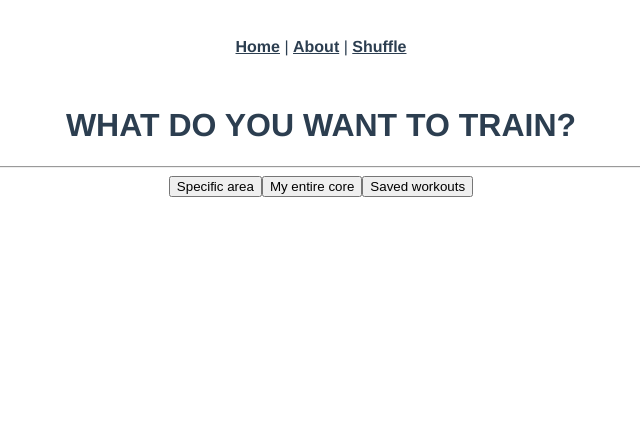
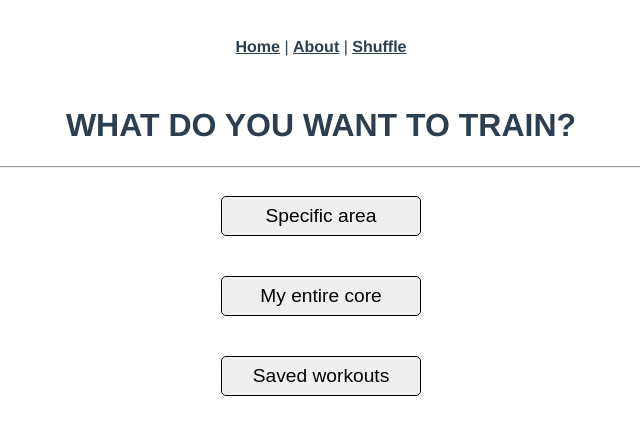
Before and after one commit to platzi/curso-arquitecturas-css-proyecto-5, a Vue app: page /#/workout in a window 1280 px wide. Shown: the top 434 px of the page, without its empty margins (319-959 px from the left). Built offline with nearby package versions, Linux system fonts and the light colour scheme.

Commit message:
estilos un poco mejorados

```diff
--- a/src/components/buttons/ButtonImage.vue
+++ b/src/components/buttons/ButtonImage.vue
@@ -40,4 +40,23 @@ export default {
 img {
   max-width: 100px;
 }
+
+button {
+  border-radius: 20px;
+
+  &:hover {
+    cursor: pointer;
+  }
+
+  /*animation when click on button*/
+  &:active {
+    transform: scale(0.95);
+  }
+}
+
+span {
+  display: block;
+  margin-top: 10px;
+  font-size: 1.5rem;
+}
 </style>
--- a/src/components/buttons/TrainingButton.vue
+++ b/src/components/buttons/TrainingButton.vue
@@ -27,6 +27,23 @@ export default {
 }
 </script>
 
-<style>
+<style lang="scss" scoped>
+button {
+  margin: 20px 0;
+  font-size: 1.2rem;
+  border: 1px solid black;
+  border-radius: 5px;
+  padding: 8px 20px;
+  width: 200px;
 
+  &:hover {
+    cursor: pointer;
+  }
+
+  &:active {
+    color: #fff;
+    background-color: #00bcd4;
+    transform: scale(0.95);
+  }
+}
 </style>
--- a/src/components/levels/Level.vue
+++ b/src/components/levels/Level.vue
@@ -1,11 +1,11 @@
 <template>
-  <section>
-    <button @click="previousLevel"> - </button>
-    <img :src="dumbellImage" alt="dumbbell">
-    <small>{{ level }}</small>
-    <button @click="nextLevel"> + </button>
+  <section class="level">
+    <button @click="previousLevel" class="lower"> - </button>
+    <img :src="dumbellImage" alt="dumbbell" class="image">
+    <small class="info">{{ level }}</small>
+    <button @click="nextLevel" class="higher"> + </button>
   </section>
-  <section>
+  <section class="info">
     <h3>{{ title }}</h3>
     <p>{{ description }}</p>
   </section>
@@ -115,4 +115,58 @@ export default {
 img {
   max-width: 100px;
 }
+
+.level {
+  display: grid;
+  max-width: fit-content;
+  align-items: center;
+  grid-template-areas: "buttonLower image buttonHigher"
+                      ". info .";
+
+  & .higher {
+    grid-area: buttonHigher;
+  }
+  & .lower {
+    grid-area: buttonLower;
+  }
+  & .image {
+    grid-area: image;
+  }
+  & .info {
+    grid-area: info;
+  }
+
+  & .lower {
+    margin-right: 20px;
+  }
+
+  & .higher {
+    margin-left: 20px;
+  }
+}
+
+button {
+  height: fit-content;
+  margin: 20px 0;
+  font-size: 1.2rem;
+  border: 1px solid black;
+  border-radius: 5px;
+  padding: 8px 20px;
+  width: fit-content;
+
+  &:hover {
+    cursor: pointer;
+  }
+
+  &:active {
+    color: #fff;
+    background-color: #00bcd4;
+    transform: scale(0.95);
+  }
+}
+
+.info {
+  margin-top: 20px;
+  font-size: 1.2rem;
+}
 </style>
--- a/src/components/modal/Modal.vue
+++ b/src/components/modal/Modal.vue
@@ -11,19 +11,23 @@
         <TrainingButton
           text="Specific area"
           @nextStep="specificArea"
+          class="trainingButton"
         />
         <TrainingButton
           text="My entire core"
           @nextStep="nextSlide"
+          class="trainingButton"
           @click="allSelected"
         />
         <TrainingButton
           text="Saved workouts"
           @nextStep="favorites"
+          class="trainingButton"
         />
       </div>
       <div v-else-if="secondSlide" class="secondSlide">
         <h2>Note: Bodyweight is always selected</h2>
+        <div class="options">
           <Option
             v-for="(option, index) in options"
             :key="index"
@@ -32,6 +36,7 @@
             :text="option.text"
             @select="emitIndexOption(index)"
           />
+        </div>
         <NextShuffle text="Next" @click="lastSlide" />
       </div>
       <div v-else-if="thirdSlide" class="thirdSlide">
@@ -207,4 +212,43 @@ export default {
 </script>
 
 <style lang="scss" scoped>
+.firstSlide,
+.thirdSlide {
+  display: flex;
+  flex-direction: column;
+  align-items: center;
+  justify-content: center;
+}
+
+button {
+  margin: 20px 0;
+  font-size: 1.2rem;
+  border: 1px solid black;
+  border-radius: 5px;
+  padding: 8px 20px;
+  width: 200px;
+
+  &:hover {
+    cursor: pointer;
+  }
+
+  &:active {
+    color: #fff;
+    background-color: #00bcd4;
+    transform: scale(0.95);
+  }
+}
+
+.secondSlide .options {
+  display: grid;
+  grid-template-columns: repeat(3, 1fr);
+}
+
+.fourthSlide {
+  display: flex;
+  flex-direction: column;
+  align-items: center;
+  justify-content: center;
+}
+
 </style>
--- a/src/components/options/Option.vue
+++ b/src/components/options/Option.vue
@@ -1,4 +1,5 @@
 <template>
+  <div class="container">
     <img
       :src="image"
       :alt="alt"
@@ -6,6 +7,7 @@
       :class=" isSelected ? 'redBorder' : '' "
     >
     <span>{{ text }}</span>
+  </div>
 </template>
 
 <script>
@@ -55,6 +57,20 @@ img {
   }
 }
 
+.container {
+  display: flex;
+  align-items: center;
+  justify-content: center;
+  flex-direction: column;
+  width: 100%;
+  height: 100%;
+  margin-bottom: 15px;
+
+  & span {
+    margin-top: 5px;
+  }
+}
+
 .redBorder {
   border: 3px solid red;
   border-radius: 5px;
--- a/src/views/Shuffle.vue
+++ b/src/views/Shuffle.vue
@@ -2,7 +2,7 @@
   <h1>shuffle ab workout</h1>
   <ButtonImage
     :image="require('../assets/shuffle.png')"
-    alt="logo" text="shuffle"
+    alt="logo" text="Shuffle"
     @goToNextPage="goToWorkout"
   />
 </template>
```
Lines whose indentation alone changed are shown as unchanged.
